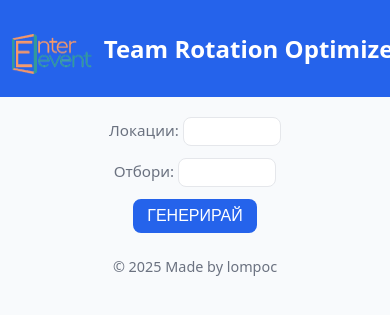
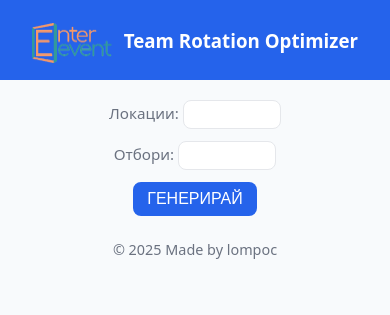
Before and after one commit to l-o-m-p-o-c/team-rotation-app, a Flask app: page / in a window 390 px wide. Shown: the top 315 px of the page. Run offline with Flask 3, Linux system fonts and the light colour scheme.

Commit message:
UI - header movement, icon corection

```diff
--- a/app.py
+++ b/app.py
@@ -1,3 +1,4 @@
+import os
 from flask import Flask, render_template, request
 from ortools.sat.python import cp_model
 from itertools import combinations
@@ -103,8 +104,6 @@
 
     return render_template("index.html", result=result_data)
 
-import os
-
 if __name__ == "__main__":
     port = int(os.environ.get("PORT", 5000))  # Render задава порта автоматично
     app.run(host="0.0.0.0", port=port)
--- a/templates/index.html
+++ b/templates/index.html
@@ -1,6 +1,7 @@
 <!DOCTYPE html>
 <html lang="bg">
 <head>
+    <link rel="manifest" href="{{ url_for('static', filename='manifest.json') }}">
     <meta charset="UTF-8" />
     <meta name="viewport" content="width=device-width, initial-scale=1.0, maximum-scale=1.0, user-scalable=no" />
     <meta name="screen-orientation" content="auto" />
@@ -27,6 +28,19 @@
             height: 40px;
             border-radius: 6px;
             vertical-align: middle;
+        }
+            /* Съществуващ стил за header h2 */
+        header h2 {
+            display: inline-block;
+            margin-left: 8px;
+            font-size: 1.5rem; /* десктоп размер */
+        }
+
+            /* Мобилни устройства – заглавието се „свива“ като h3 */
+        @media (max-width: 480px) {
+            header h2 {
+                font-size: 1.17rem; /* приблизително като h3 */
+                }
         }
         main {
             max-width: 960px;
```
Also changed, not shown: static/manifest.json.
